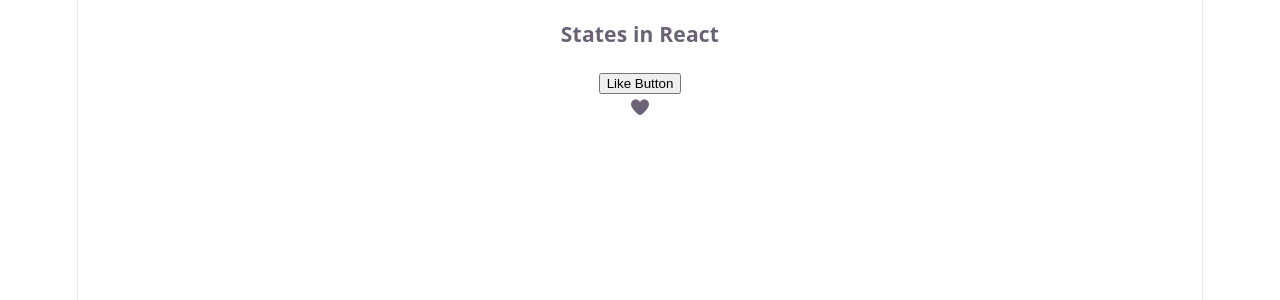
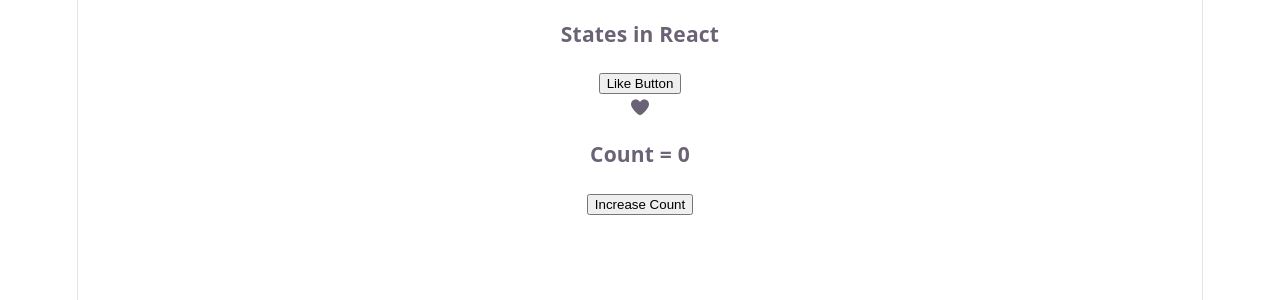
Before and after one commit to sadiksha-kc-neupane/React-State-Class, a React (Vite) app: page / in a window 1280 px wide. Shown: the top 300 px of the page. Built offline with nearby package versions, Linux system fonts and the light colour scheme.

Commit message:
callback in set state function

```diff
--- a/src/App.jsx
+++ b/src/App.jsx
@@ -11,6 +11,7 @@ function App() {
     <div>
       <h3>States in React</h3>
       <LikeButton />
+      <Counter />
     </div>
   );
 }
--- a/src/Counter.jsx
+++ b/src/Counter.jsx
@@ -3,10 +3,14 @@ import { useState } from "react";
 export default function Counter() {
   let [count, setCount] = useState(0);
 
-  function inCount() {
-    setCount((count += 1));
-    // console.log(count);
-  }
+  let inCount = () => {
+    setCount((currCount) => {
+      return currCount + 1;
+    });
+    setCount((currCount) => {
+      return currCount + 1;
+    });
+  }; //callback in Set State Function
 
   return (
     <div>
```
